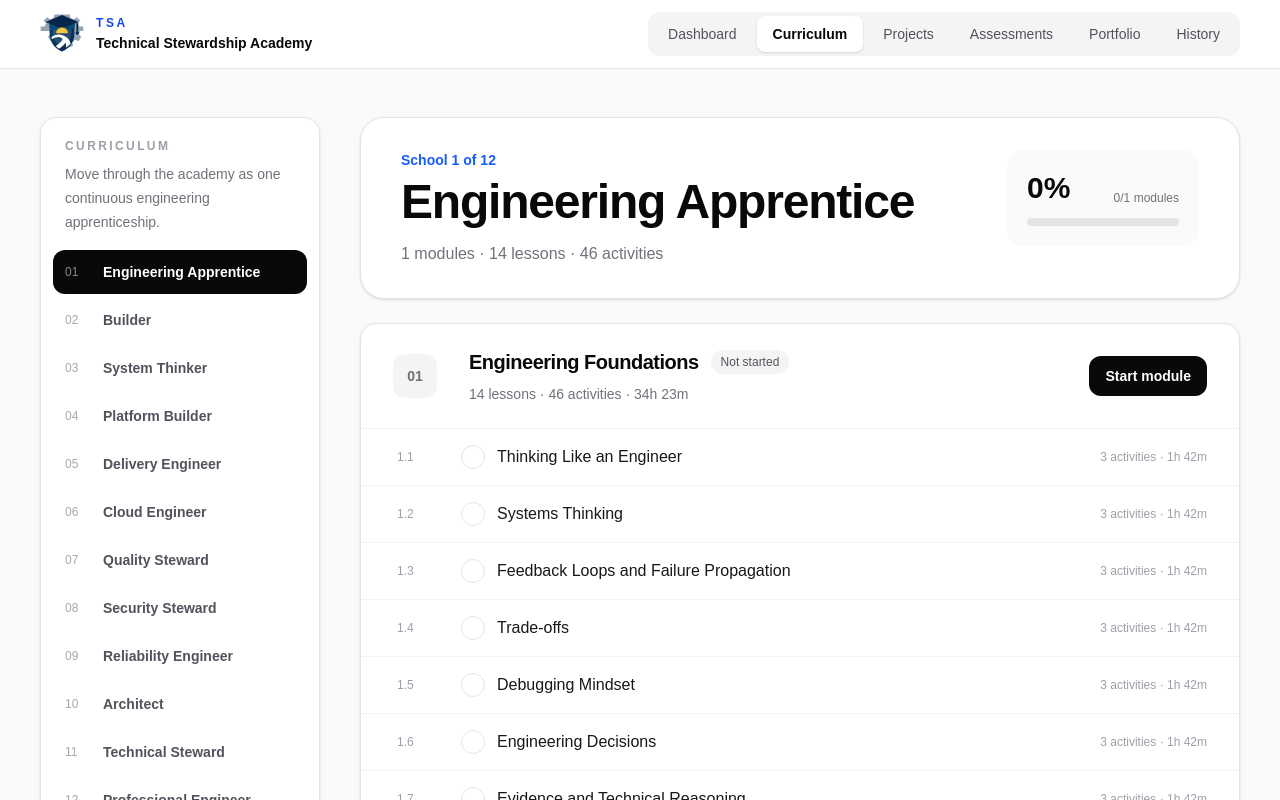
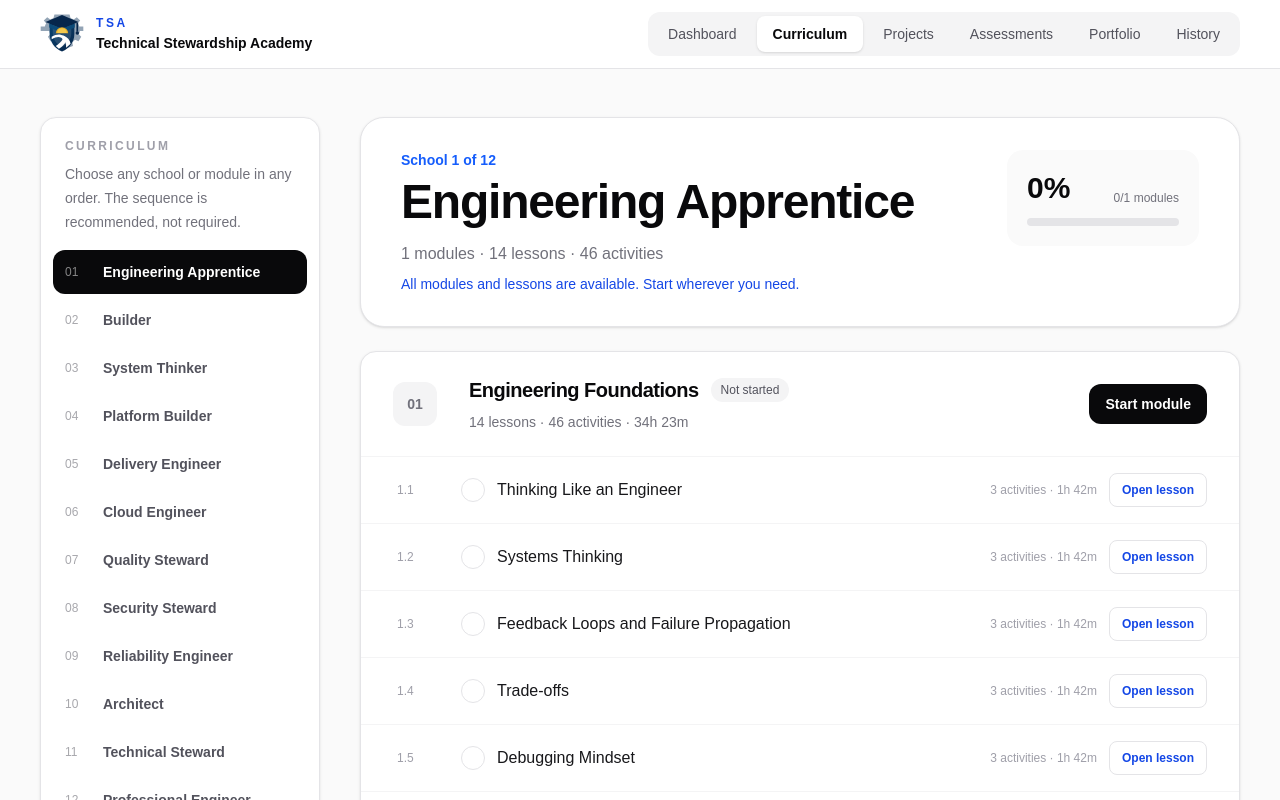
Before and after one commit to enoqueJonas/tsa, a Next.js app in the folder apps/web/: page / in a window 1280 px wide. Both pictures are taken after a click on the button "Curriculum". Shown: the top 800 px of the page. Built offline with nearby package versions, Linux system fonts and the light colour scheme.

Commit message:
feat(curriculum): start any school, module or lesson directly without waiting for predecessors

```diff
--- a/apps/web/components/academy-browser.tsx
+++ b/apps/web/components/academy-browser.tsx
@@ -20,7 +20,7 @@ function formatMinutes(minutes: number) {
   return remainder ? `${hours}h ${remainder}m` : `${hours}h`;
 }
 
-function ModuleOutline({ path, index, onStart }: { path: LearningPath; index: number; onStart: (path: LearningPath) => void }) {
+function ModuleOutline({ path, index, onStart }: { path: LearningPath; index: number; onStart: (path: LearningPath, activityId?: string) => void }) {
   const { ready, pathStatus, pathPercent, progressForPath } = useAcademyProgress();
   const available = activityCount(path) > 0;
   const status = ready ? pathStatus(path) : "not-started";
@@ -56,7 +56,19 @@ function ModuleOutline({ path, index, onStart }: { path: LearningPath; index: nu
                 <span className={lessonCompleted ? "flex h-6 w-6 shrink-0 items-center justify-center rounded-full bg-emerald-100 text-xs font-bold text-emerald-700" : "flex h-6 w-6 shrink-0 items-center justify-center rounded-full border border-zinc-200 text-[10px] text-zinc-400"}>{lessonCompleted ? "✓" : ""}</span>
                 <span className="font-medium text-zinc-900">{lesson.title}</span>
               </div>
-              <span className="text-xs text-zinc-400">{lessonActivities.length} activities{lessonMinutes ? ` · ${formatMinutes(lessonMinutes)}` : ""}</span>
+              <div className="flex flex-wrap items-center gap-3 md:justify-end">
+                <span className="text-xs text-zinc-400">{lessonActivities.length} activities{lessonMinutes ? ` · ${formatMinutes(lessonMinutes)}` : ""}</span>
+                {lessonActivities[0] && (
+                  <button
+                    type="button"
+                    onClick={() => onStart(path, lessonActivities[0].id)}
+                    className="rounded-lg border border-zinc-200 px-3 py-2 text-xs font-semibold text-blue-700 transition hover:bg-blue-50"
+                    aria-label={`Open lesson ${lesson.title}`}
+                  >
+                    Open lesson
+                  </button>
+                )}
+              </div>
             </li>
           );
         })}
@@ -96,7 +108,7 @@ export function AcademyBrowser() {
   useEffect(() => { applyLocation(); const onPopState = () => applyLocation(); window.addEventListener("popstate", onPopState); return () => window.removeEventListener("popstate", onPopState); }, []);
   function pushRoute(params: { school?: string; path?: string; activity?: string }) { const url = new URL(window.location.href); url.search = ""; url.searchParams.set("view", "curriculum"); if (params.school) url.searchParams.set("school", params.school); if (params.path) url.searchParams.set("path", params.path); if (params.activity) url.searchParams.set("activity", params.activity); window.history.pushState({}, "", url); }
   function selectSchool(schoolId: string) { setSelectedSchoolId(schoolId); setActivePath(null); setInitialActivityId(undefined); pushRoute({ school: schoolId }); }
-  function startPath(path: LearningPath) { const school = journey.schools.find((candidate) => candidate.paths.some((item) => item.id === path.id)); const activityId = progressForPath(path.id)?.currentActivityId; setActivePath(path); setInitialActivityId(activityId); pushRoute({ school: school?.id, path: path.id, activity: activityId }); }
+  function startPath(path: LearningPath, requestedActivityId?: string) { const school = journey.schools.find((candidate) => candidate.paths.some((item) => item.id === path.id)); const activityId = requestedActivityId ?? progressForPath(path.id)?.currentActivityId; setActivePath(path); setInitialActivityId(activityId); pushRoute({ school: school?.id, path: path.id, activity: activityId }); }
   function activityChanged(activityId: string) { if (!activePath) return; const current = new URLSearchParams(window.location.search).get("activity"); if (current !== activityId) pushRoute({ school: selectedSchoolId, path: activePath.id, activity: activityId }); }
 
   const selectedSchool = journey.schools.find((school) => school.id === selectedSchoolId) ?? journey.schools[0];
@@ -113,7 +125,7 @@ export function AcademyBrowser() {
     <div className="grid gap-10 lg:grid-cols-[280px_minmax(0,1fr)]">
       <aside>
         <div className="sticky top-8 rounded-2xl border border-zinc-200 bg-white p-3 shadow-sm">
-          <div className="px-3 pb-4 pt-2"><p className="text-xs font-semibold uppercase tracking-[0.2em] text-zinc-400">Curriculum</p><p className="mt-2 text-sm leading-6 text-zinc-500">Move through the academy as one continuous engineering apprenticeship.</p></div>
+          <div className="px-3 pb-4 pt-2"><p className="text-xs font-semibold uppercase tracking-[0.2em] text-zinc-400">Curriculum</p><p className="mt-2 text-sm leading-6 text-zinc-500">Choose any school or module in any order. The sequence is recommended, not required.</p></div>
           <nav className="space-y-1">{journey.schools.map((school, index) => <SchoolNavigation key={school.id} school={school} index={index} selected={school.id === selectedSchool.id} onSelect={() => selectSchool(school.id)} />)}</nav>
         </div>
       </aside>
@@ -121,7 +133,7 @@ export function AcademyBrowser() {
       <section className={ready ? "min-w-0 opacity-100" : "min-w-0 opacity-70"}>
         <header className="rounded-3xl border border-zinc-200 bg-white px-7 py-8 shadow-sm lg:px-10">
           <div className="flex flex-wrap items-start justify-between gap-8">
-            <div><p className="text-sm font-semibold text-blue-600">School {selectedIndex + 1} of {journey.schools.length}</p><h2 className="mt-2 text-4xl font-bold tracking-tight text-zinc-950 lg:text-5xl">{selectedSchool.title}</h2><p className="mt-4 text-zinc-500">{selectedSchool.paths.length} modules · {totalLessons} lessons · {totalActivities} activities</p></div>
+            <div><p className="text-sm font-semibold text-blue-600">School {selectedIndex + 1} of {journey.schools.length}</p><h2 className="mt-2 text-4xl font-bold tracking-tight text-zinc-950 lg:text-5xl">{selectedSchool.title}</h2><p className="mt-4 text-zinc-500">{selectedSchool.paths.length} modules · {totalLessons} lessons · {totalActivities} activities</p><p className="mt-2 text-sm font-medium text-blue-700">All modules and lessons are available. Start wherever you need.</p></div>
             <div className="min-w-48 rounded-2xl bg-zinc-50 p-5"><div className="flex items-end justify-between gap-5"><span className="text-3xl font-semibold text-zinc-950">{schoolPercent}%</span><span className="text-xs text-zinc-500">{completedModules}/{selectedSchool.paths.length} modules</span></div><div className="mt-3 h-2 overflow-hidden rounded-full bg-zinc-200"><div className="h-full rounded-full bg-zinc-950" style={{ width: `${schoolPercent}%` }} /></div></div>
           </div>
         </header>
```
